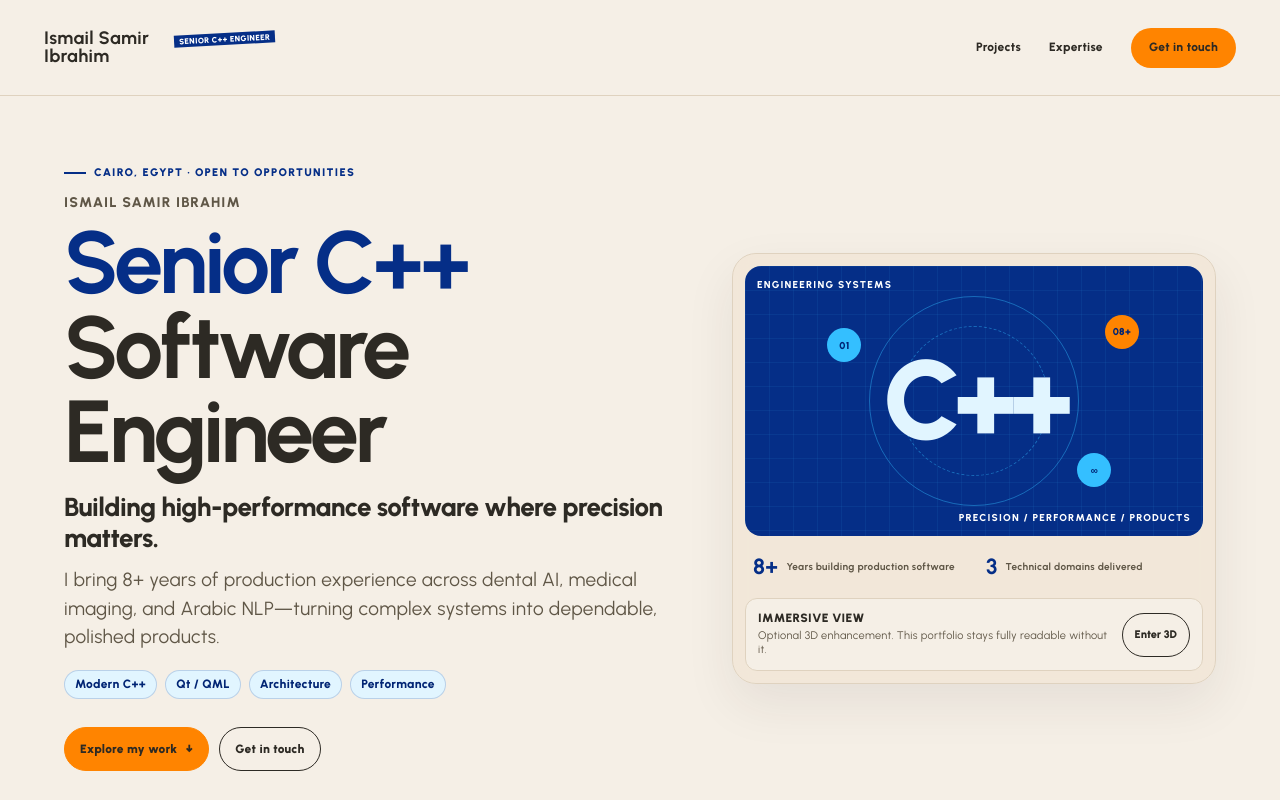
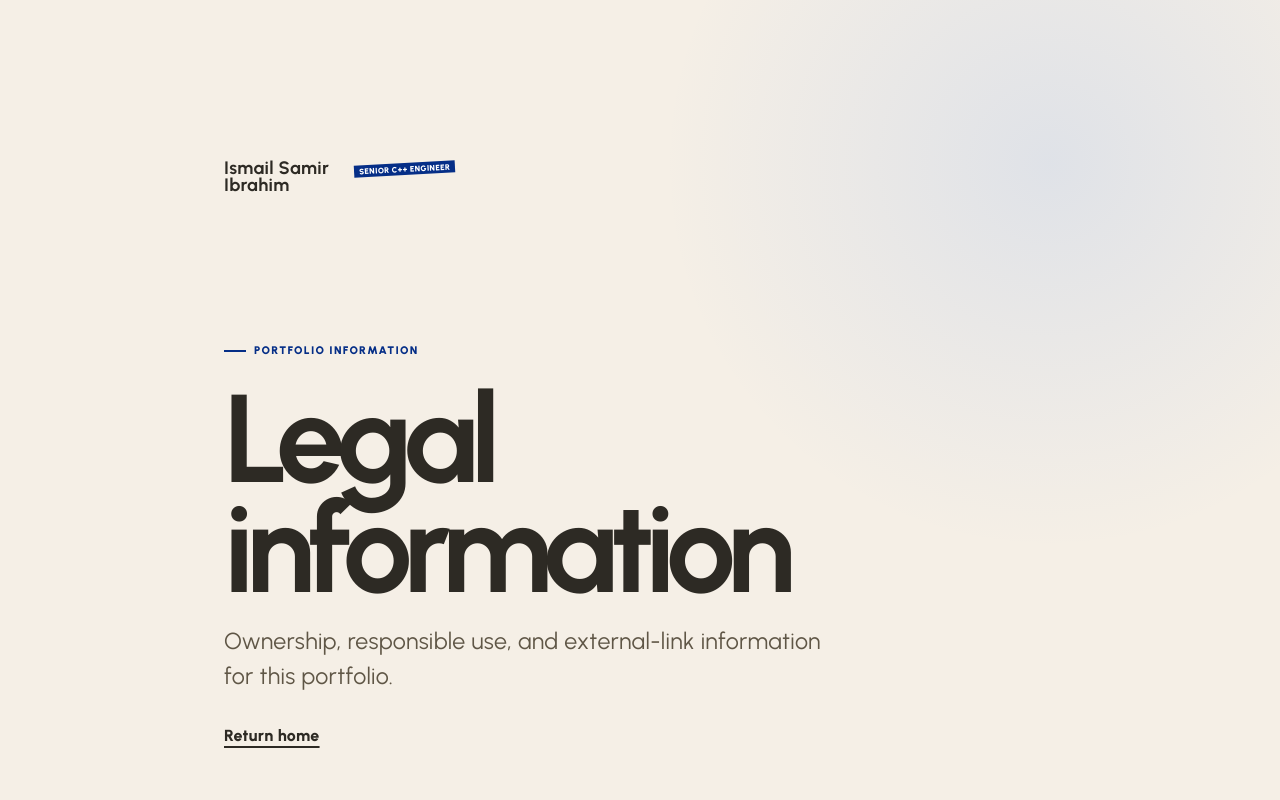
Before and after one commit to IsmailSamirIbrahim/portfolio-website, a Vue app: page /legal in a window 1280 px wide. Shown: the top 800 px of the page. Built offline with nearby package versions, Linux system fonts and the light colour scheme.

Commit message:
feat(PORT-22): configure routes and metadata

```diff
--- a/package.json
+++ b/package.json
@@ -21,7 +21,8 @@
   "dependencies": {
     "@fontsource-variable/urbanist": "^5.3.0",
     "three": "^0.185.1",
-    "vue": "^3.5.40"
+    "vue": "^3.5.40",
+    "vue-router": "^4.6.4"
   },
   "devDependencies": {
     "@tsconfig/node24": "^24.0.4",
--- a/src/App.vue
+++ b/src/App.vue
@@ -1,57 +1,3 @@
-<script setup lang="ts">
-import { defineAsyncComponent } from 'vue'
-
-import PortfolioFallback from '@/components/PortfolioFallback.vue'
-import { useImmersiveMode } from '@/composables/useImmersiveMode'
-
-const ImmersiveScene = defineAsyncComponent({
-  loader: () => import('@/components/ImmersiveScene.vue'),
-  delay: 0,
-  timeout: 10_000,
-  onError(_error, _retry, fail) {
-    fail()
-  },
-})
-
-const {
-  disableImmersiveMode,
-  immersiveEnabled,
-  markFailed,
-  markReady,
-  message,
-  phase,
-  reducedMotion,
-  requestImmersiveMode,
-  webGLAvailable,
-} = useImmersiveMode()
-</script>
-
 <template>
-  <div class="app-root">
-    <Transition name="immersive">
-      <Suspense v-if="immersiveEnabled">
-        <ImmersiveScene
-          :reduced-motion="reducedMotion"
-          @failed="markFailed"
-          @ready="markReady"
-        />
-        <template #fallback>
-          <div class="immersive-loading" role="status" aria-live="polite">
-            <span class="visually-hidden">
-              Loading the optional immersive experience.
-            </span>
-          </div>
-        </template>
-      </Suspense>
-    </Transition>
-
-    <PortfolioFallback
-      :immersive-active="immersiveEnabled"
-      :immersive-phase="phase"
-      :immersive-status="message"
-      :web-g-l-available="webGLAvailable"
-      @disable-immersive="disableImmersiveMode"
-      @request-immersive="requestImmersiveMode"
-    />
-  </div>
+  <RouterView />
 </template>
--- a/src/components/SiteFooter.vue
+++ b/src/components/SiteFooter.vue
@@ -2,9 +2,9 @@
   <footer class="site-footer">
     <span>© Ismail Samir Ibrahim · Cairo, Egypt</span>
     <nav aria-label="Footer navigation">
-      <a href="#projects">Projects</a>
+      <RouterLink to="/#projects">Projects</RouterLink>
       <a href="mailto:ismail.samir.ibrahim@gmail.com">Contact</a>
-      <a href="#top">Back to top ↑</a>
+      <RouterLink to="/#top">Back to top ↑</RouterLink>
     </nav>
   </footer>
 </template>
--- a/src/components/SiteHeader.vue
+++ b/src/components/SiteHeader.vue
@@ -40,10 +40,14 @@ onBeforeUnmount(() => {
 
 <template>
   <header class="site-header">
-    <a class="wordmark" href="#top" aria-label="Ismail Samir Ibrahim, home">
+    <RouterLink
+      class="wordmark"
+      to="/#top"
+      aria-label="Ismail Samir Ibrahim, home"
+    >
       <strong>Ismail Samir Ibrahim</strong>
       <span>Senior C++ Engineer</span>
-    </a>
+    </RouterLink>
 
     <button
       ref="menuButton"
@@ -62,9 +66,11 @@ onBeforeUnmount(() => {
       aria-label="Primary navigation"
       @click="closeMenu"
     >
-      <a href="#projects">Projects</a>
-      <a href="#expertise">Expertise</a>
-      <a class="primary-navigation__contact" href="#contact">Get in touch</a>
+      <RouterLink to="/#projects">Projects</RouterLink>
+      <RouterLink to="/#expertise">Expertise</RouterLink>
+      <RouterLink class="primary-navigation__contact" to="/#contact">
+        Get in touch
+      </RouterLink>
     </nav>
   </header>
 </template>
--- a/src/main.ts
+++ b/src/main.ts
@@ -2,6 +2,7 @@ import { createApp } from 'vue'
 import '@fontsource-variable/urbanist'
 
 import App from './App.vue'
+import { router } from './router'
 import './styles/main.css'
 
-createApp(App).mount('#app')
+createApp(App).use(router).mount('#app')
--- /dev/null
+++ b/src/pages/HomePage.vue
@@ -0,0 +1,57 @@
+<script setup lang="ts">
+import { defineAsyncComponent } from 'vue'
+
+import PortfolioFallback from '@/components/PortfolioFallback.vue'
+import { useImmersiveMode } from '@/composables/useImmersiveMode'
+
+const ImmersiveScene = defineAsyncComponent({
+  loader: () => import('@/components/ImmersiveScene.vue'),
+  delay: 0,
+  timeout: 10_000,
+  onError(_error, _retry, fail) {
+    fail()
+  },
+})
+
+const {
+  disableImmersiveMode,
+  immersiveEnabled,
+  markFailed,
+  markReady,
+  message,
+  phase,
+  reducedMotion,
+  requestImmersiveMode,
+  webGLAvailable,
+} = useImmersiveMode()
+</script>
+
+<template>
+  <div class="app-root">
+    <Transition name="immersive">
+      <Suspense v-if="immersiveEnabled">
+        <ImmersiveScene
+          :reduced-motion="reducedMotion"
+          @failed="markFailed"
+          @ready="markReady"
+        />
+        <template #fallback>
+          <div class="immersive-loading" role="status" aria-live="polite">
+            <span class="visually-hidden">
+              Loading the optional immersive experience.
+            </span>
+          </div>
+        </template>
+      </Suspense>
+    </Transition>
+
+    <PortfolioFallback
+      :immersive-active="immersiveEnabled"
+      :immersive-phase="phase"
+      :immersive-status="message"
+      :web-g-l-available="webGLAvailable"
+      @disable-immersive="disableImmersiveMode"
+      @request-immersive="requestImmersiveMode"
+    />
+  </div>
+</template>
--- /dev/null
+++ b/src/pages/LegalRoutePage.vue
@@ -0,0 +1,21 @@
+<script setup lang="ts">
+defineProps<{
+  title: string
+  summary: string
+}>()
+</script>
+
+<template>
+  <div class="route-page">
+    <main class="route-page__main">
+      <RouterLink class="wordmark route-page__wordmark" to="/">
+        <strong>Ismail Samir Ibrahim</strong>
+        <span>Senior C++ Engineer</span>
+      </RouterLink>
+      <p class="eyebrow">Portfolio information</p>
+      <h1>{{ title }}</h1>
+      <p class="route-page__summary">{{ summary }}</p>
+      <RouterLink class="text-link" to="/">Return home</RouterLink>
+    </main>
+  </div>
+</template>
--- /dev/null
+++ b/src/pages/NotFoundPage.vue
@@ -0,0 +1,10 @@
+<template>
+  <main class="route-page route-page__main">
+    <p class="eyebrow">404</p>
+    <h1>Page not found</h1>
+    <p class="route-page__summary">
+      The page you requested does not exist or has moved.
+    </p>
+    <RouterLink class="text-link" to="/">Return home</RouterLink>
+  </main>
+</template>
--- /dev/null
+++ b/src/pages/ProjectRoutePage.vue
@@ -0,0 +1,30 @@
+<script setup lang="ts">
+import { computed } from 'vue'
+
+import SiteFooter from '@/components/SiteFooter.vue'
+import SiteHeader from '@/components/SiteHeader.vue'
+import { portfolioContent } from '@/content/portfolio'
+
+const props = defineProps<{
+  slug: string
+}>()
+
+const project = computed(() =>
+  portfolioContent.projects.find((item) => item.slug === props.slug),
+)
+</script>
+
+<template>
+  <div v-if="project" class="route-page">
+    <SiteHeader />
+    <main class="route-page__main">
+      <p class="eyebrow">Project case study</p>
+      <h1>{{ project.name }}</h1>
+      <p class="route-page__summary">{{ project.summary }}</p>
+      <RouterLink class="text-link" to="/#projects">
+        Back to selected projects
+      </RouterLink>
+    </main>
+    <SiteFooter />
+  </div>
+</template>
--- /dev/null
+++ b/src/router/index.ts
@@ -0,0 +1,101 @@
+import { createRouter, createWebHistory, type RouteRecordRaw } from 'vue-router'
+
+import { portfolioContent } from '@/content/portfolio'
+import { installRouteMetadata } from '@/router/metadata'
+
+const projectRoutes: RouteRecordRaw[] = portfolioContent.projects.map(
+  (project) => ({
+    path: project.seo.canonicalPath,
+    name: `project-${project.slug}`,
+    component: () => import('@/pages/ProjectRoutePage.vue'),
+    props: { slug: project.slug },
+    meta: project.seo,
+  }),
+)
+
+const routes: RouteRecordRaw[] = [
+  {
+    path: '/',
+    name: 'home',
+    component: () => import('@/pages/HomePage.vue'),
+    meta: portfolioContent.seo.default,
+  },
+  ...projectRoutes,
+  {
+    path: '/privacy',
+    name: 'privacy',
+    component: () => import('@/pages/LegalRoutePage.vue'),
+    props: {
+      title: 'Privacy',
+      summary:
+        'How this portfolio handles contact links, preferences, and visitor information.',
+    },
+    meta: {
+      title: 'Privacy — Ismail Samir Ibrahim',
+      description:
+        'Privacy information for Ismail Samir Ibrahim’s engineering portfolio.',
+      canonicalPath: '/privacy',
+    },
+  },
+  {
+    path: '/legal',
+    name: 'legal',
+    component: () => import('@/pages/LegalRoutePage.vue'),
+    props: {
+      title: 'Legal information',
+      summary:
+        'Ownership, responsible use, and external-link information for this portfolio.',
+    },
+    meta: {
+      title: 'Legal Information — Ismail Samir Ibrahim',
+      description:
+        'Legal information for Ismail Samir Ibrahim’s engineering portfolio.',
+      canonicalPath: '/legal',
+    },
+  },
+  {
+    path: '/credits',
+    name: 'credits',
+    component: () => import('@/pages/LegalRoutePage.vue'),
+    props: {
+      title: 'Credits',
+      summary:
+        'Project media, libraries, typefaces, and tools used to create this portfolio.',
+    },
+    meta: {
+      title: 'Credits — Ismail Samir Ibrahim',
+      description:
+        'Credits and attributions for Ismail Samir Ibrahim’s engineering portfolio.',
+      canonicalPath: '/credits',
+    },
+  },
+  {
+    path: '/:pathMatch(.*)*',
+    name: 'not-found',
+    component: () => import('@/pages/NotFoundPage.vue'),
+    meta: {
+      title: 'Page Not Found — Ismail Samir Ibrahim',
+      description: 'The requested portfolio page could not be found.',
+      canonicalPath: '/',
+      robots: 'noindex, nofollow',
+    },
+  },
+]
+
+export const router = createRouter({
+  history: createWebHistory(),
+  routes,
+  scrollBehavior(to, _from, savedPosition) {
+    if (savedPosition) {
+      return savedPosition
+    }
+
+    if (to.hash) {
+      return { el: to.hash, behavior: 'smooth' }
+    }
+
+    return { top: 0 }
+  },
+})
+
+installRouteMetadata(router)
--- /dev/null
+++ b/src/router/metadata.ts
@@ -0,0 +1,60 @@
+import type { Router } from 'vue-router'
+
+import { portfolioContent } from '@/content/portfolio'
+
+function ensureMeta(name: string) {
+  let element = document.head.querySelector<HTMLMetaElement>(
+    `meta[name="${name}"]`,
+  )
+
+  if (!element) {
+    element = document.createElement('meta')
+    element.name = name
+    document.head.append(element)
+  }
+
+  return element
+}
+
+function ensureCanonical() {
+  let element =
+    document.head.querySelector<HTMLLinkElement>('link[rel="canonical"]')
+
+  if (!element) {
+    element = document.createElement('link')
+    element.rel = 'canonical'
+    document.head.append(element)
+  }
+
+  return element
+}
+
+export function installRouteMetadata(router: Router) {
+  router.afterEach((route) => {
+    const title = String(route.meta.title ?? portfolioContent.seo.default.title)
+    const description = String(
+      route.meta.description ?? portfolioContent.seo.default.description,
+    )
+    const canonicalPath = String(
+      route.meta.canonicalPath ??
+        portfolioContent.seo.default.canonicalPath,
+    )
+
+    document.title = title
+    ensureMeta('description').content = description
+    ensureMeta('robots').content = String(route.meta.robots ?? 'index, follow')
+    ensureCanonical().href = new URL(
+      canonicalPath,
+      portfolioContent.seo.baseUrl,
+    ).href
+  })
+}
+
+declare module 'vue-router' {
+  interface RouteMeta {
+    title?: string
+    description?: string
+    canonicalPath?: string
+    robots?: string
+  }
+}
--- a/src/styles/main.css
+++ b/src/styles/main.css
@@ -964,6 +964,52 @@ h1 {
   border: 0;
 }
 
+.route-page {
+  min-height: 100dvh;
+  background:
+    radial-gradient(circle at 82% 18%, rgba(66, 133, 244, 0.12), transparent 30%),
+    var(--color-background);
+}
+
+.route-page__main {
+  display: grid;
+  align-content: center;
+  width: min(100%, 920px);
+  min-height: calc(100dvh - 180px);
+  margin-inline: auto;
+  padding: clamp(80px, 14vw, 160px) var(--space-outer);
+}
+
+.route-page__wordmark {
+  width: fit-content;
+  margin-bottom: clamp(72px, 14vw, 150px);
+}
+
+.route-page h1 {
+  max-width: 13ch;
+  margin: 12px 0 20px;
+  font-size: clamp(3.4rem, 10vw, 7.8rem);
+  letter-spacing: -0.065em;
+  line-height: 0.88;
+}
+
+.route-page__summary {
+  max-width: 620px;
+  margin: 0 0 32px;
+  color: var(--color-text-muted);
+  font-size: clamp(1.1rem, 2.2vw, 1.45rem);
+  line-height: 1.5;
+}
+
+.text-link {
+  width: fit-content;
+  color: var(--color-accent);
+  font-weight: 800;
+  text-decoration: underline;
+  text-decoration-thickness: 2px;
+  text-underline-offset: 5px;
+}
+
 @media (prefers-reduced-motion: reduce) {
   html {
     scroll-behavior: auto;
```
Also changed, not shown: 1 other file (tests, documents, lock files or other folders).
